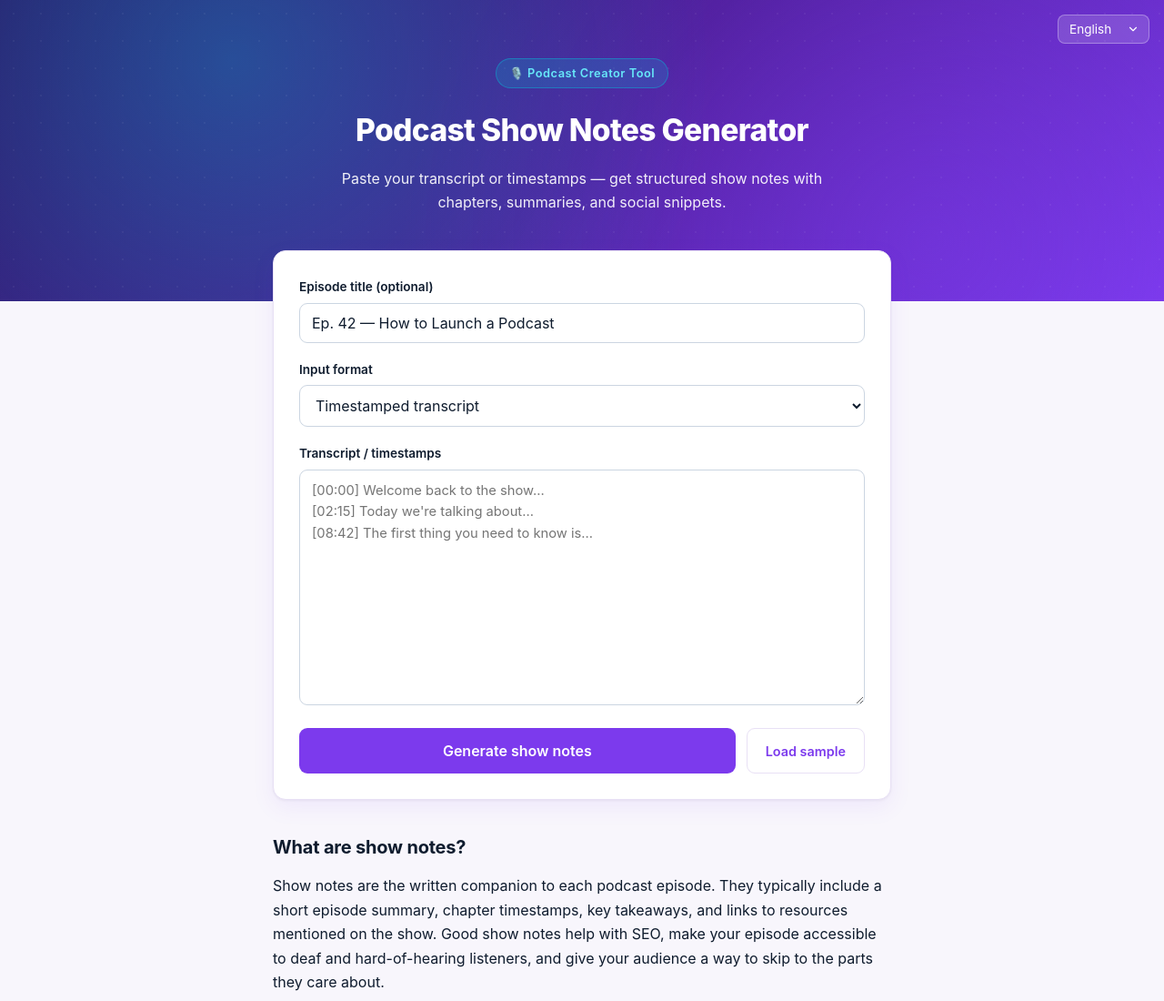
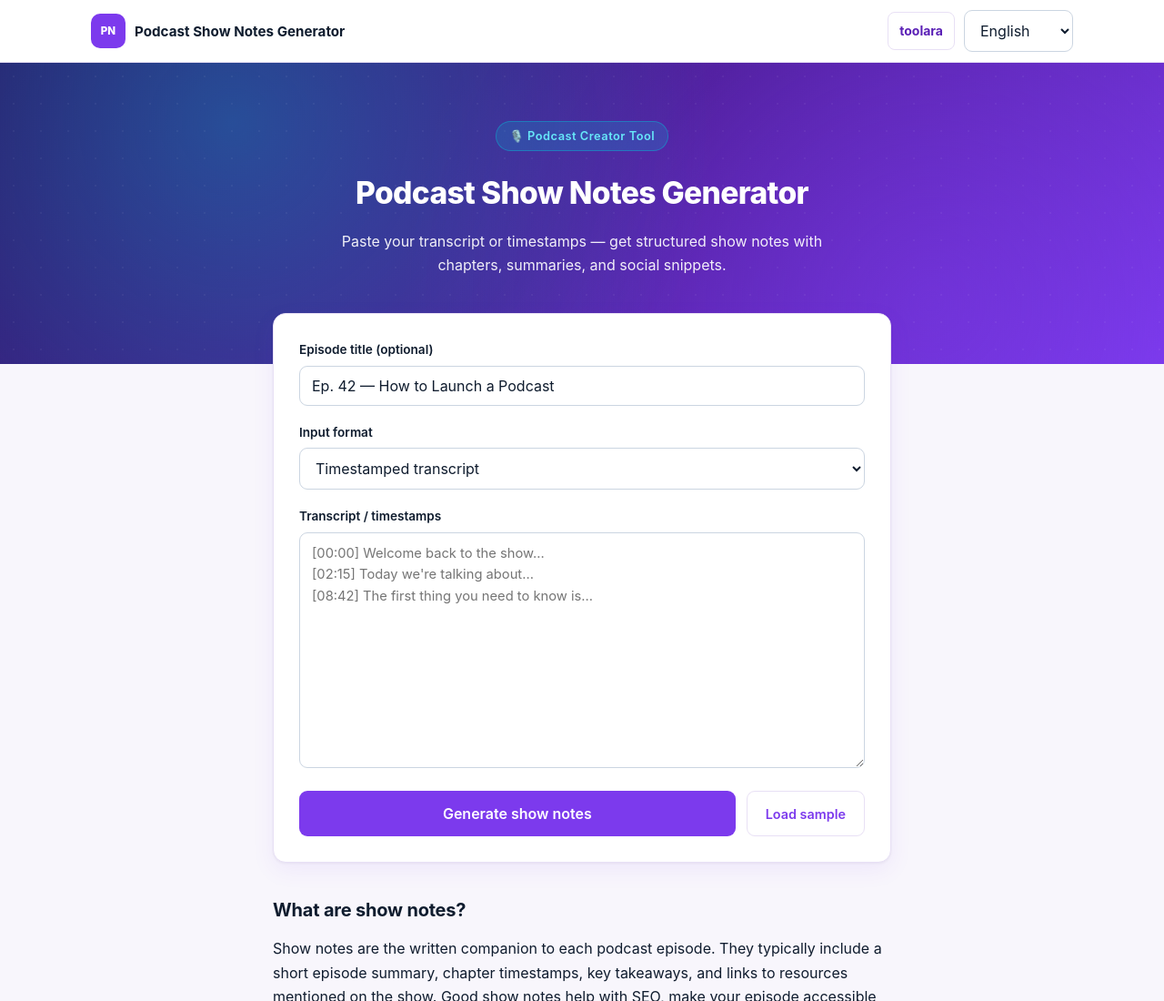
Before and after one commit to lvyafei2026-coder/podcast-show-notes-generator, a plain HTML site: page index.html in a window 1280 px wide. Shown: the top 1100 px of the page at 91% size. Drawn offline with Linux system fonts and the light colour scheme.

Commit message:
Add Toolara site navigation

```diff
--- a/css/style.css
+++ b/css/style.css
@@ -123,3 +123,19 @@
   .row { flex-direction: column; gap: 0; }
   .button-row { flex-direction: column; }
 }
+/* Toolara site navigation */
+.site-header { position: relative; z-index: 10; background: rgba(255,255,255,0.96); border-bottom: 1px solid var(--border, #e2e8f0); }
+.site-header-inner { max-width: 1120px; min-height: 68px; margin: 0 auto; padding: 10px 20px; display: flex; align-items: center; justify-content: space-between; gap: 20px; }
+.site-brand { min-width: 0; display: flex; align-items: center; gap: 10px; color: var(--text, #0f1c2e); text-decoration: none; font-weight: 700; }
+.site-brand-mark { width: 38px; height: 38px; flex: 0 0 38px; display: grid; place-items: center; border-radius: 10px; background: var(--accent, #2563eb); color: #fff; font-size: 0.72rem; font-weight: 800; }
+.site-brand-name { font-size: 0.95rem; line-height: 1.25; }
+.site-nav { display: flex; align-items: center; gap: 10px; }
+.site-nav-link { padding: 8px 12px; border: 1px solid var(--border, #e2e8f0); border-radius: 8px; background: #fff; color: var(--accent-dark, var(--accent, #1d4ed8)); text-decoration: none; white-space: nowrap; font-size: 0.875rem; font-weight: 650; transition: background 0.15s, border-color 0.15s; }
+.site-nav-link:hover { background: var(--bg, #f8fafc); border-color: var(--accent, #2563eb); }
+.site-nav select { width: auto; min-width: 120px; margin: 0; }
+@media (max-width: 560px) {
+  .site-header-inner { min-height: 0; padding: 10px 14px; flex-wrap: wrap; gap: 10px; }
+  .site-brand { flex: 1 1 100%; }
+  .site-nav { width: 100%; justify-content: space-between; gap: 8px; }
+  .site-nav select { min-width: 118px; }
+}
--- a/index.html
+++ b/index.html
@@ -36,14 +36,14 @@
 <link rel="stylesheet" href="/css/style.css">
 </head>
 <body>
+<header class="site-header"><div class="site-header-inner"><a class="site-brand" href="/" aria-label="podcast-show-notes-generator"><span class="site-brand-mark" aria-hidden="true">PN</span><span class="site-brand-name" data-i18n="title"></span></a><nav class="site-nav" aria-label="Site navigation"><a class="site-nav-link" href="https://toolara.dev/">toolara</a><select id="langSelect" onchange="setLang(this.value)" aria-label="Language">
+      <option value="en">English</option>
+      <option value="zh">简体中文</option>
+    </select></nav></div></header>
+
 
 <header class="hero">
-  <div class="lang-switch">
-    <select id="langSelect" onchange="setLang(this.value)" aria-label="Language">
-      <option value="en">English</option>
-      <option value="zh">简体中文</option>
-    </select>
-  </div>
+
   <div class="hero-inner">
     <div class="hero-badge">🎙️ Podcast Creator Tool</div>
     <h1 data-i18n="title">Podcast Show Notes Generator</h1>
```
Also changed, not shown: zh/index.html (+6 -6 lines).
